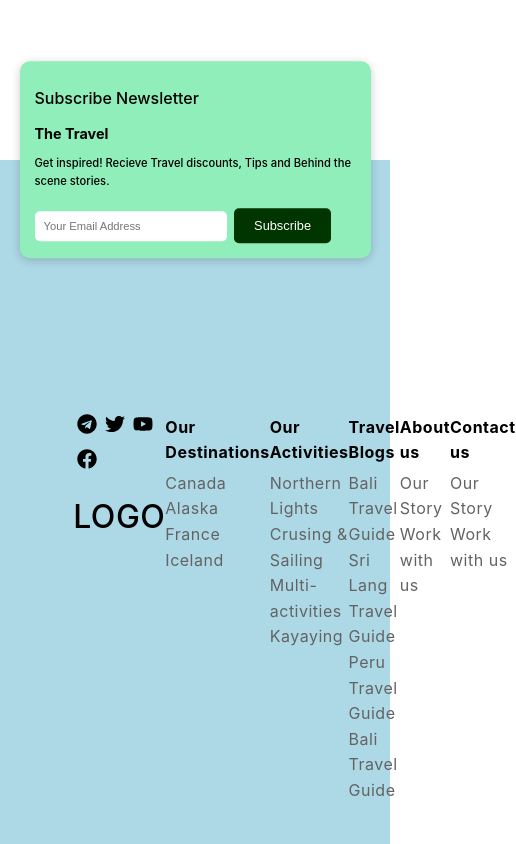
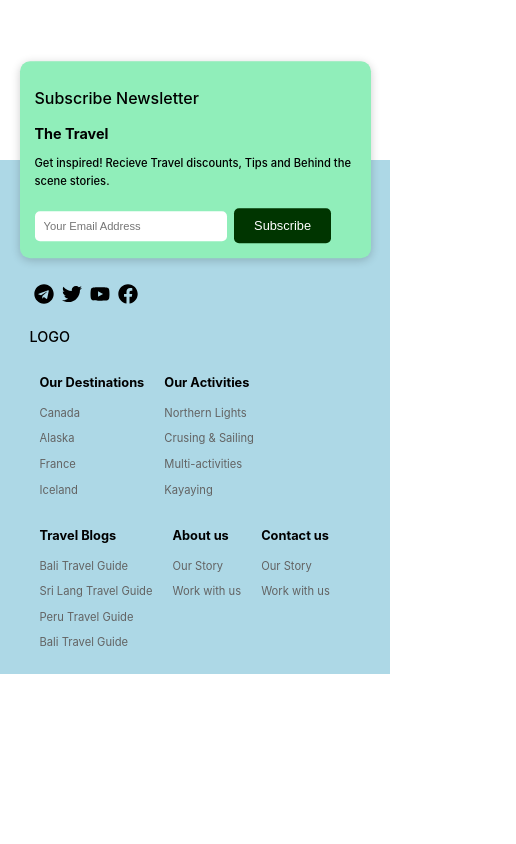
Before and after one commit to Naiel-Yohannes/Teddys-Website, a React (Vite) app: page / in a window 390 px wide. Shown: the part 2645-3489 px from the top of the page, 516 px wide, since content can reach past the window. After the commit the page ends 3319 px from the top, so only its background shows below. Built offline with nearby package versions, Linux system fonts and the light colour scheme.

Commit message:
Making the footer responsive

```diff
--- a/src/Components/Footer.css
+++ b/src/Components/Footer.css
@@ -1,13 +1,13 @@
 .footer{
     width: 100%;
     background: lightblue;
-
 }
 
 .foot{
     width: 83%;
     margin: 0 auto;
     display: flex;
+    flex-wrap: wrap;
     justify-content: space-between;
     padding: 250px 40px 40px 40px;
     letter-spacing: 0.5px;
@@ -19,7 +19,6 @@
 
 ul{
     list-style: none;
-
 }
 
 a{
@@ -30,3 +29,52 @@ a{
 h4{
     margin: 5px 0;
 }
+
+@media (max-width:768px) {
+    .foot{
+        flex-direction: column;
+        width: 86%;
+        padding: 150px 20px 20px 20px;
+        letter-spacing: 0.2px;
+    }
+    .foot h1{
+        font-size: 1.2rem;
+    }
+    .foot div h4{
+        font-size: 1rem;
+    }
+    .foot div ul li a{
+        font-size: .9rem;
+    }
+    .info{
+        display: flex;
+    }
+    .info div{
+        margin: 10px;
+    }
+}
+
+@media (max-width:480px) {
+    .foot{
+        flex-direction: column;
+        width: 90%;
+        padding: 120px 10px 10px 10px;
+        letter-spacing: 0;
+    }
+    .foot h1{
+        font-size: .9rem;
+    }
+    .foot div h4{
+        font-size: .8rem;
+    }
+    .foot div ul li a{
+        font-size: .7rem;
+    }
+    .info{
+        display: flex;
+        flex-wrap: wrap;
+    }
+    .info div{
+        margin: 10px;
+    }
+}
--- a/src/Components/Footer.jsx
+++ b/src/Components/Footer.jsx
@@ -18,6 +18,7 @@ function Footer(){
                     </div>
                     <h1>LOGO</h1>
                 </div>
+                <div className='info'>
                 <div>
                     <h4>Our Destinations</h4>
                     <ul>
@@ -59,6 +60,7 @@ function Footer(){
                         <li><a href="">Work with us</a></li>
                     </ul>
                 </div>
+                </div>
             </div>
             </div>
         </>
```
